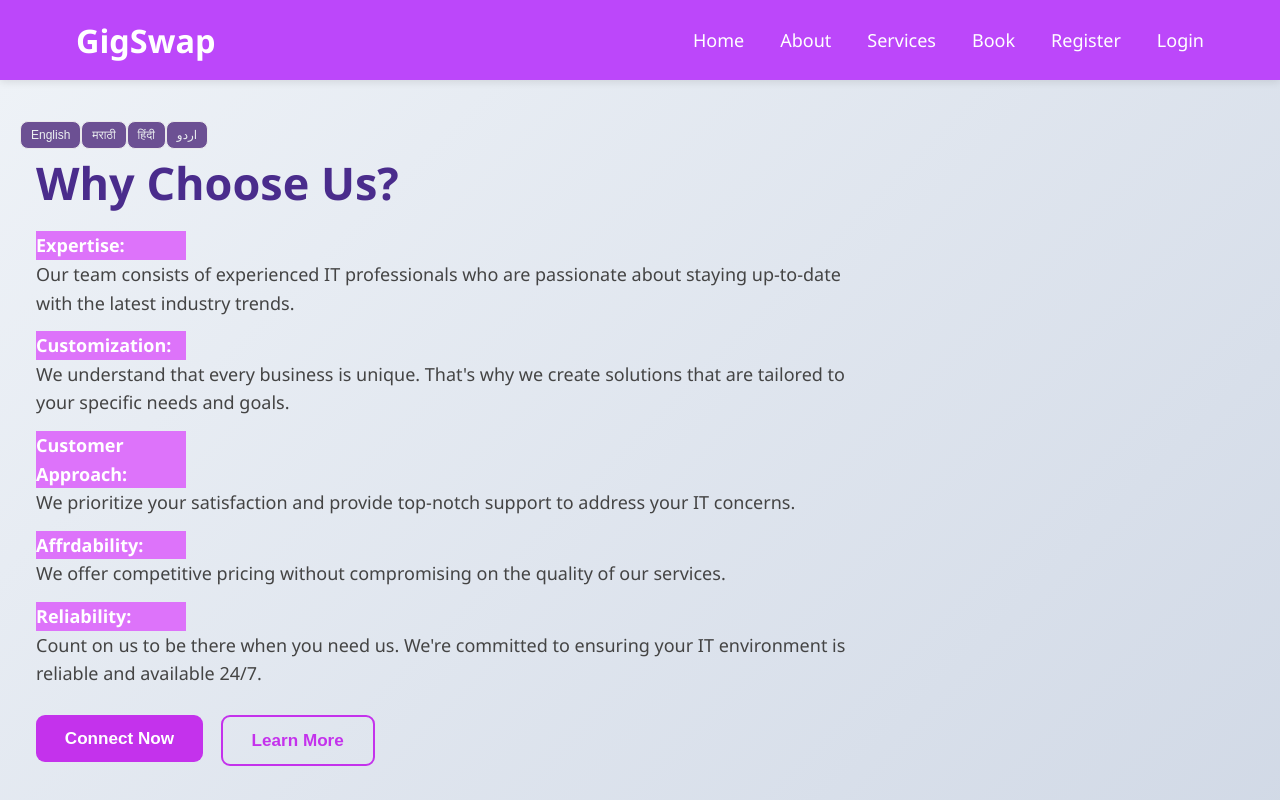
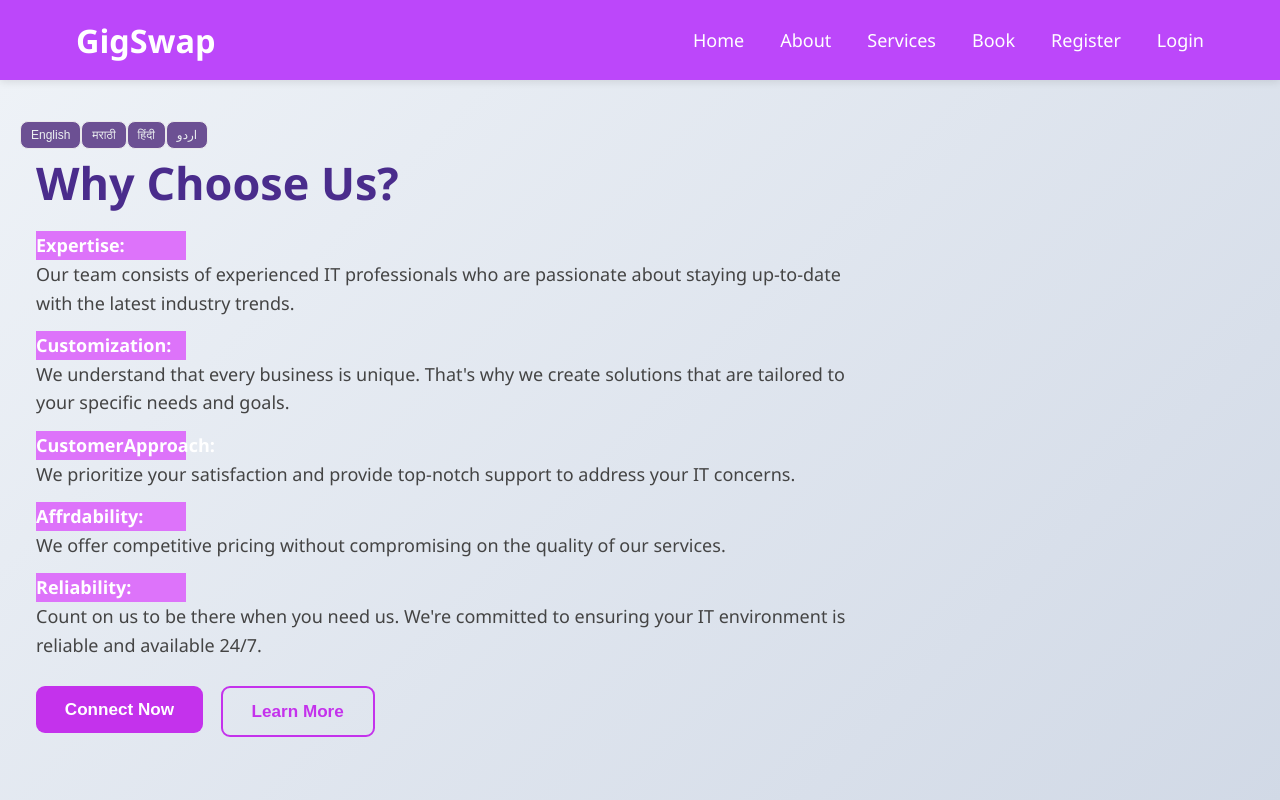
Before and after one commit to MohammadParvez7/GigSwap-hsp, a React (Vite) app in the folder client/: page /about in a window 1280 px wide. Shown: the top 800 px of the page. Built offline with nearby package versions, Linux system fonts and the light colour scheme; no server answers.

Commit message:
Features change

```diff
--- a/client/src/pages/About.jsx
+++ b/client/src/pages/About.jsx
@@ -23,7 +23,7 @@ export const About = () => {
                 needs and goals.
               </p>
               <p>
-            <div className="features" >Customer Approach:</div>We prioritize your satisfaction and
+            <div className="features" >CustomerApproach:</div>We prioritize your satisfaction and
                 provide top-notch support to address your IT concerns.
               </p>
               <p>
```
